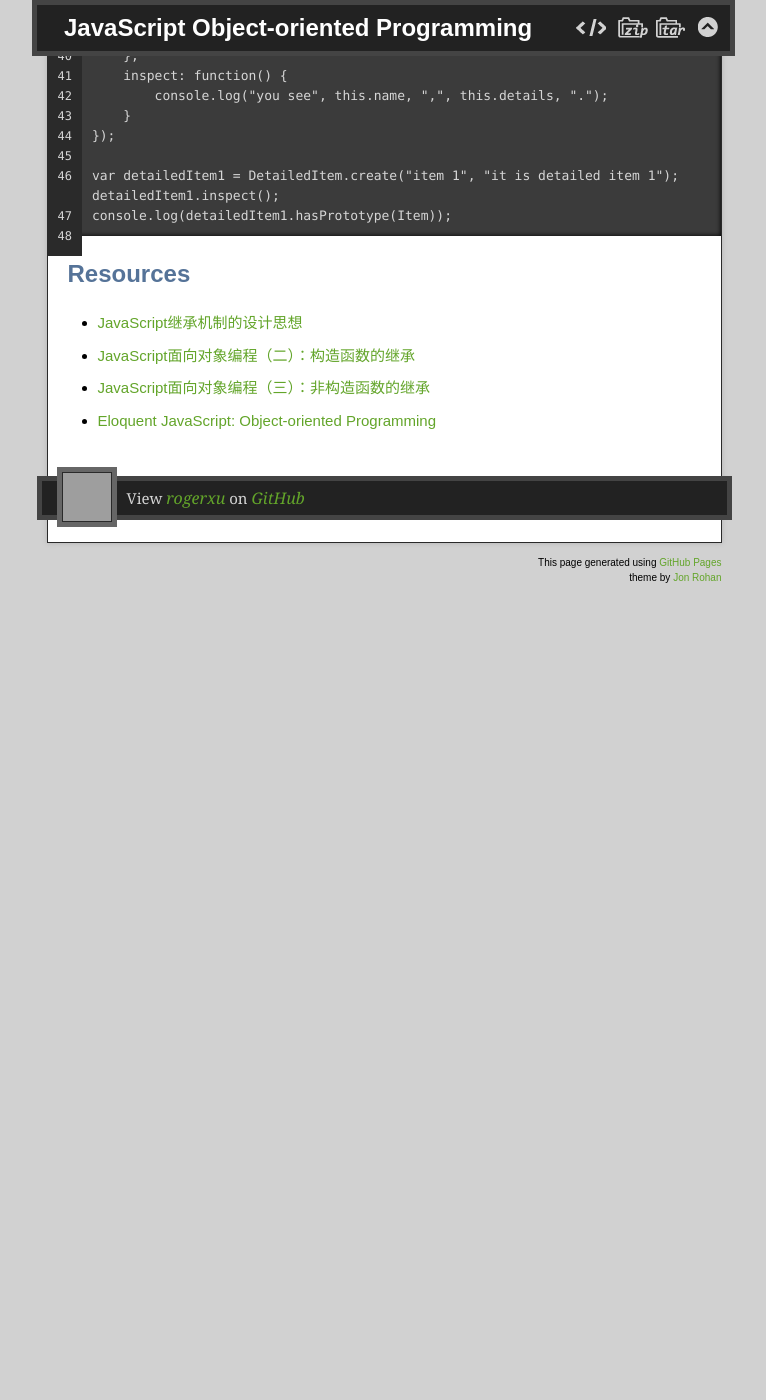
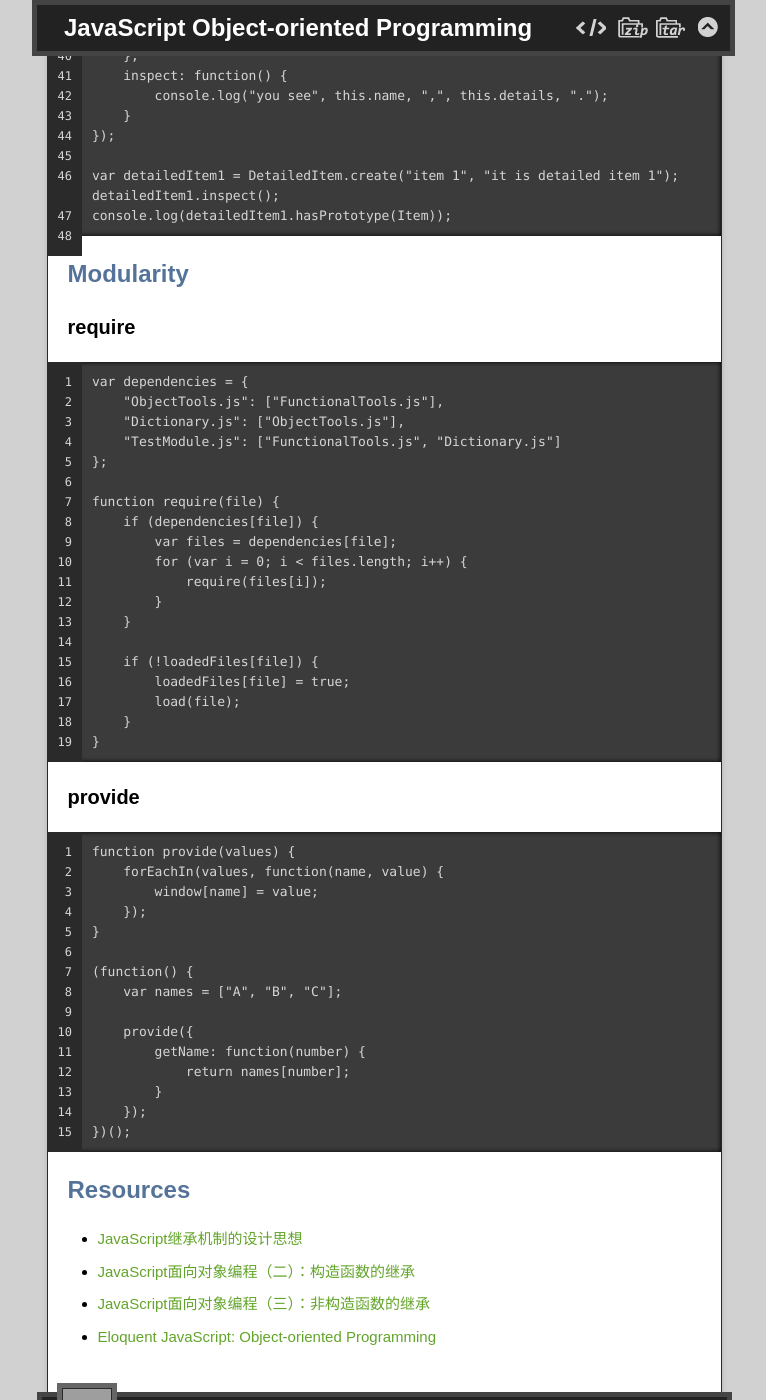
Before and after one commit to rogerxu/rogerxu.github.io, a Jekyll site: the page built from _posts/2012-10-25-javascript-oop.md, in a window 1280 px wide and 1400 px high, scrolled down 5187 px. Shown: the whole window, without its empty margins (256-1022 px from the left). Built offline with Jekyll 4.4.1, drawn with Linux system fonts in a browser that asks for light colours; nearby versions of some CDN libraries; before the commit the page ends 5862 px from its top, so only the background shows below that; grey boxes are pictures that could not be loaded.

Commit message:
Add Modularity section to JavaScript OOP post.

```diff
--- a/_posts/2012-10-25-javascript-oop.md
+++ b/_posts/2012-10-25-javascript-oop.md
@@ -226,6 +226,48 @@ The prototype itself is the most important aspect of an object type, and the con
     detailedItem1.inspect();
     console.log(detailedItem1.hasPrototype(Item));
 
+## Modularity
+
+### require
+
+    var dependencies = {
+        "ObjectTools.js": ["FunctionalTools.js"],
+        "Dictionary.js": ["ObjectTools.js"],
+        "TestModule.js": ["FunctionalTools.js", "Dictionary.js"]
+    };
+
+    function require(file) {
+        if (dependencies[file]) {
+            var files = dependencies[file];
+            for (var i = 0; i < files.length; i++) {
+                require(files[i]);
+            }
+        }
+
+        if (!loadedFiles[file]) {
+            loadedFiles[file] = true;
+            load(file);
+        }
+    }
+
+### provide
+
+    function provide(values) {
+        forEachIn(values, function(name, value) {
+            window[name] = value;
+        });
+    }
+
+    (function() {
+        var names = ["A", "B", "C"];
+
+        provide({
+            getName: function(number) {
+                return names[number];
+            }
+        });
+    })();
+
 ## Resources
 * [JavaScript继承机制的设计思想](http://www.ruanyifeng.com/blog/2011/06/designing_ideas_of_inheritance_mechanism_in_javascript.html)
 * [JavaScript面向对象编程（二）：构造函数的继承](http://www.ruanyifeng.com/blog/2010/05/object-oriented_javascript_inheritance.html)
```
